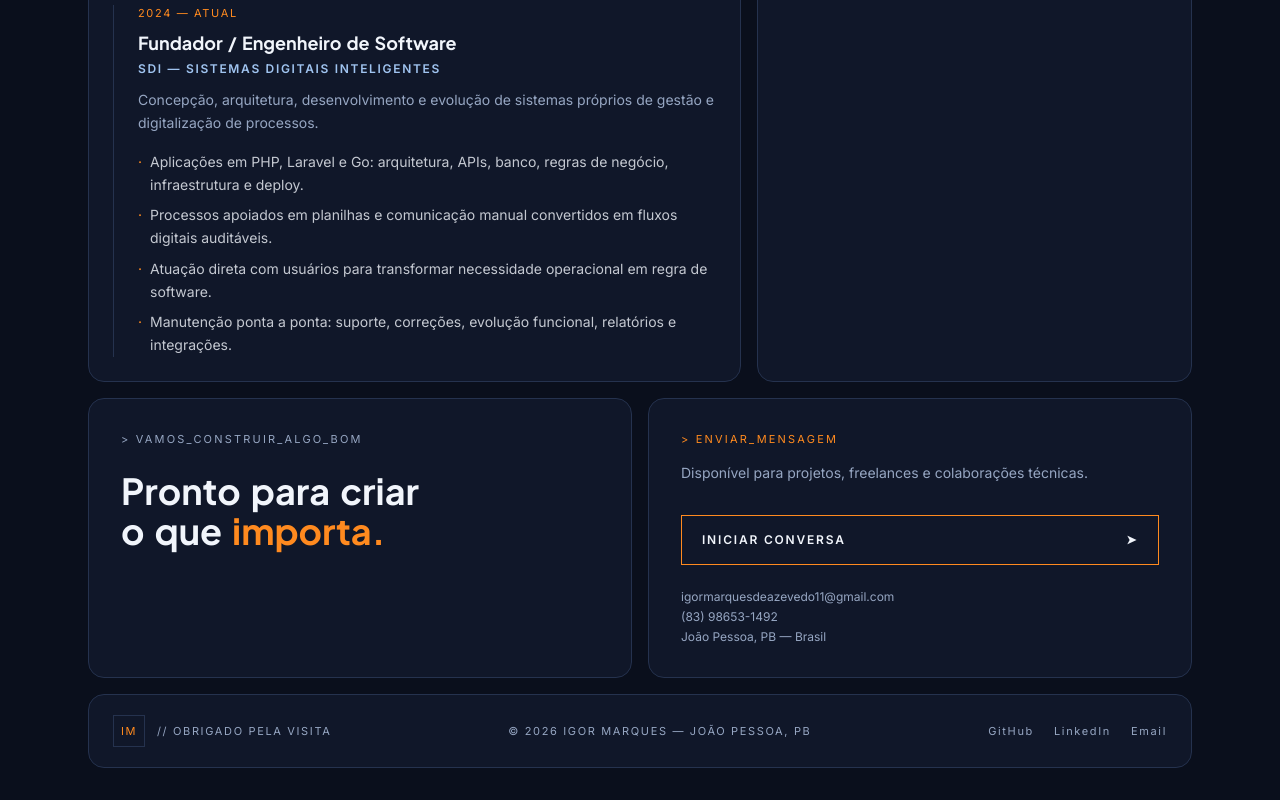
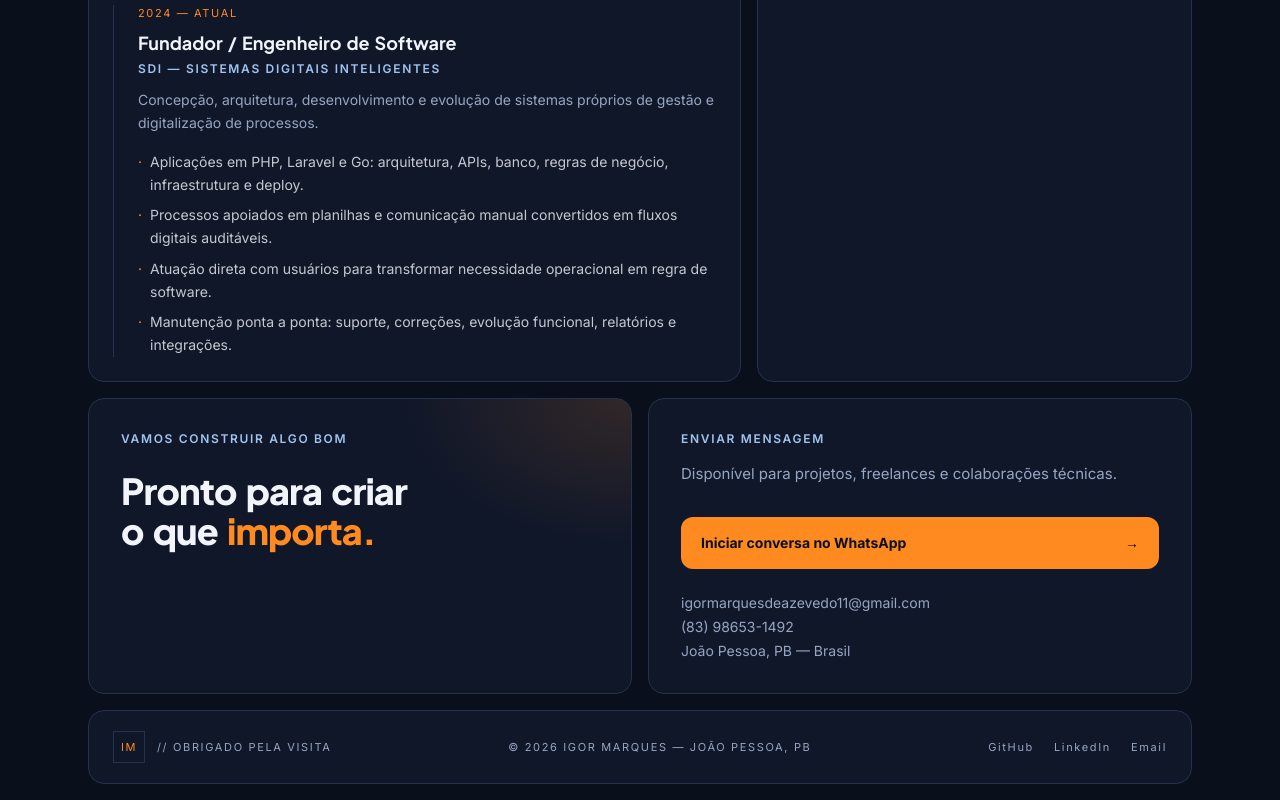
Before and after one commit to IgorMarqx/portfolio, a Next.js app: page / in a window 1280 px wide. Shown: the part 3484-4284 px from the top of the page. Built offline with nearby package versions, Linux system fonts and the light colour scheme.

Commit message:
chore: aprimorar layout e estilos do componente Contato

```diff
--- a/src/components/Contato.tsx
+++ b/src/components/Contato.tsx
@@ -3,32 +3,30 @@ import { perfil } from "@/data/conteudo";
 export function Contato() {
   return (
     <section id="contato" className="grid gap-4 scroll-mt-24 lg:grid-cols-2">
-      <div className="painel p-6 sm:p-8">
-        <p className="text-[11px] tracking-[0.2em] text-muted">
-          &gt; VAMOS_CONSTRUIR_ALGO_BOM
-        </p>
-        <h2 className="mt-5 text-2xl font-bold leading-tight sm:mt-6 sm:text-4xl">
+      <div className="painel brilho p-6 sm:p-8">
+        <p className="rotulo">Vamos construir algo bom</p>
+        <h2 className="mt-5 text-3xl font-extrabold leading-tight tracking-tight sm:mt-6 sm:text-4xl">
           Pronto para criar
           <br />o que <span className="text-accent">importa.</span>
         </h2>
       </div>
 
       <div className="painel p-6 sm:p-8">
-        <p className="text-[11px] tracking-[0.2em] text-accent">
-          &gt; ENVIAR_MENSAGEM
-        </p>
-        <p className="mt-4 text-sm text-muted">
+        <p className="rotulo">Enviar mensagem</p>
+        <p className="mt-4 text-[15px] text-muted">
           Disponível para projetos, freelances e colaborações técnicas.
         </p>
 
         <a
-          href={`mailto:${perfil.email}`}
-          className="mt-8 flex items-center justify-between border border-accent px-5 py-4 text-xs font-semibold tracking-[0.15em] text-fg transition-colors hover:bg-accent hover:text-canvas"
+          href={perfil.whatsapp}
+          target="_blank"
+          rel="noreferrer"
+          className="mt-8 flex items-center justify-between rounded-xl bg-accent px-5 py-4 text-sm font-bold text-canvas transition-opacity hover:opacity-90"
         >
-          INICIAR CONVERSA <span aria-hidden>➤</span>
+          Iniciar conversa no WhatsApp <span aria-hidden>→</span>
         </a>
 
-        <div className="mt-6 space-y-1 break-words text-xs text-muted">
+        <div className="mt-6 space-y-1 break-words text-sm text-muted">
           <p>{perfil.email}</p>
           <p>{perfil.telefone}</p>
           <p>{perfil.local}</p>
```
